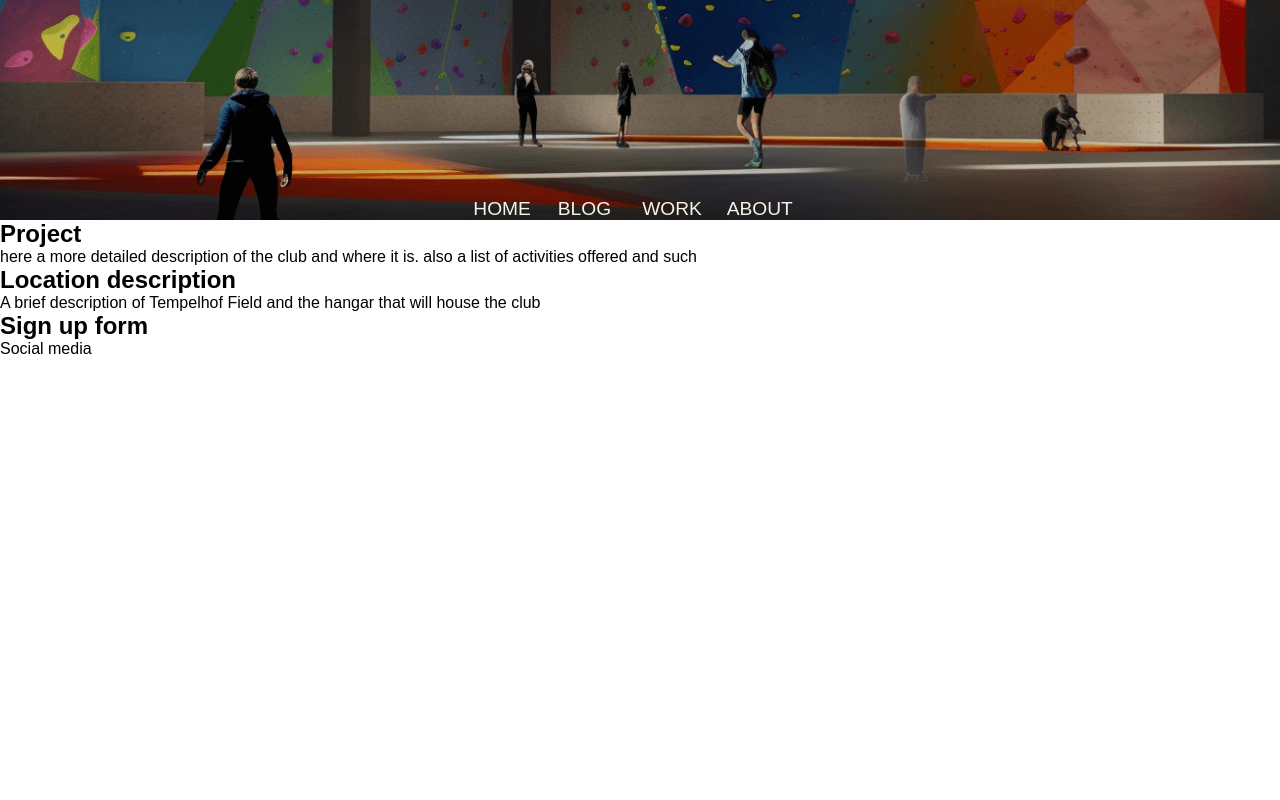
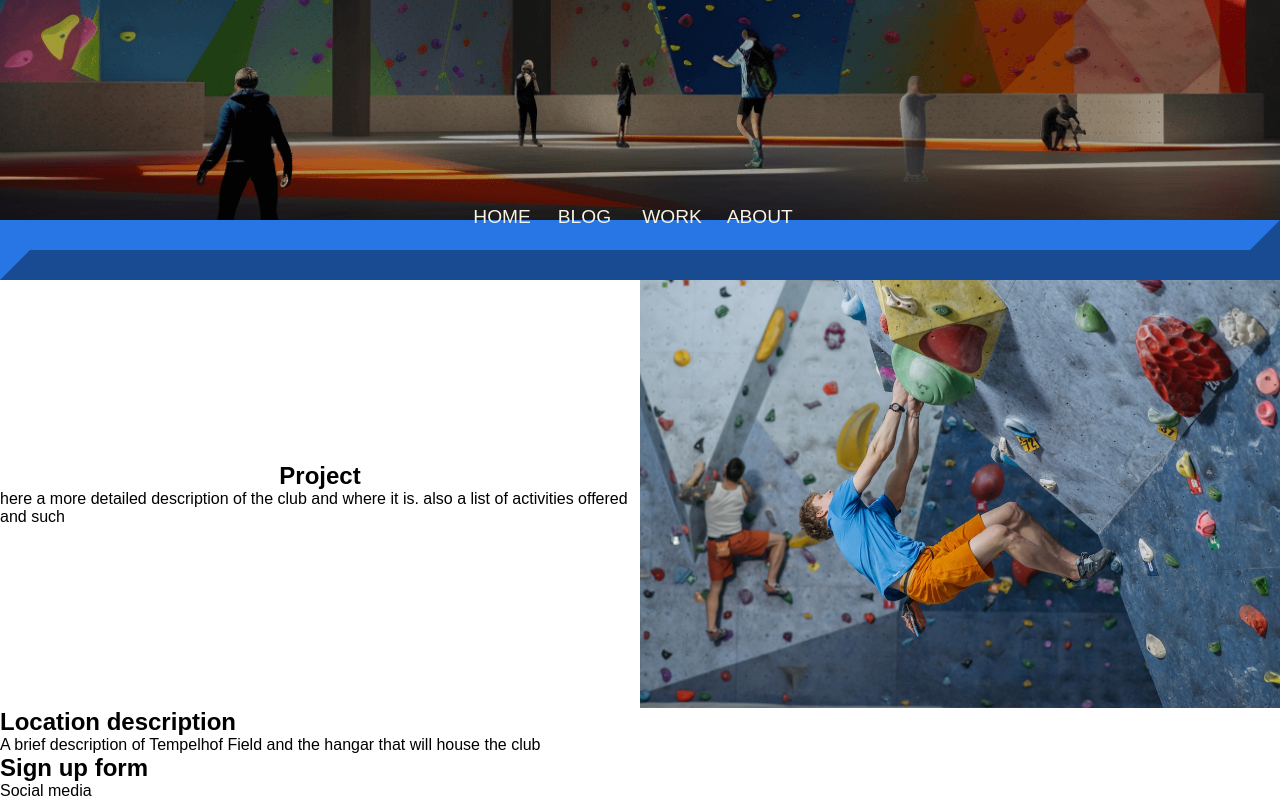
Before and after one commit to BlackBoltBeta/Cliff-Hangar-Boulder-Club, a plain HTML site: page index.html in a window 1280 px wide. Shown: the part 580-1380 px from the top of the page. Before the commit the page ends 938 px from the top, so only its background shows below. Drawn offline with Linux system fonts and the light colour scheme.

Commit message:
feat(html):add border, add image, styled home page

```diff
--- a/assets/css/style.css
+++ b/assets/css/style.css
@@ -34,7 +34,7 @@ body {
     background-repeat: no-repeat;
     background-size: cover;
     background-position: center center;
-    filter: brightness(80%);
+    filter: brightness(70%);
 }
 .hero-content {
     position: relative;
@@ -63,7 +63,7 @@ body {
 /* Code adapted from https://codepen.io/WhisnuYs/pen/XWdpdGP */
 .navMenu {
     position: absolute;
-    top: 99%;
+    top: 100%;
     left: 50%;
     -webkit-transform: translate(-50%, -50%);
     transform: translate(-50%, -50%);
@@ -82,13 +82,13 @@ body {
   }
 
   .navMenu a:hover {
-    color: #eb5693;
+    color: #e69828;
   }
 
   .navMenu .dot {
     width: 6px;
     height: 6px;
-    background: #eb5693;
+    background: #e69828;
     border-radius: 50%;
     opacity: 0;
     -webkit-transform: translateX(30px);
@@ -121,14 +121,45 @@ body {
     opacity: 1;
   }
 
-  .navMenu a:nth-child(4):hover ~ .dot {
+.navMenu a:nth-child(4):hover ~ .dot {
     -webkit-transform: translateX(285px);
     transform: translateX(285px);
     -webkit-transition: all 0.2s ease-in-out;
     transition: all 0.2s ease-in-out;
     opacity: 1;
+}
+
+/* project area */
+
+.main-padding {
+  border: 30px outset #2876e6;
+  background-color: lightblue;
+}
+
+.flex-container {
+  display: flex;
+  flex-direction: column;
+}
+
+.box {
+  width: 100%;
+  display: flex;
+  flex-direction: column;
+  align-items: center;
+  justify-content: center;
+}
+
+.box img {
+  width: 100%;
+  height: a;
+}
+
+@media only screen and (min-width:800px) {
+  .flex-container {
+    flex-direction: row;
   }
 
-  /*#navcontainer {
-
+  .box {
+    width: 50%;
   }
+}
--- a/index.html
+++ b/index.html
@@ -36,10 +36,18 @@
         </div>
     </section>
     <section>
-        <h2>Project</h2>
-        <p>here a more detailed description of the club and where it is.
-            also a list of activities offered and such
-        </p>
+        <div class="main-padding"></div>
+        <div class="flex-container">
+            <div class="box">
+                <h2>Project</h2>
+                <p>here a more detailed description of the club and where it is.
+                also a list of activities offered and such
+                </p>
+            </div>
+            <div class="box">
+            <img src="assets/images/men-climbing-wall00.jpg" alt="">
+            </div>
+        </div>
     </section>
     <section>
         <h2>Location description</h2>
```
Also changed, not shown: assets/images/men-climbing-wall00.jpg (added).
